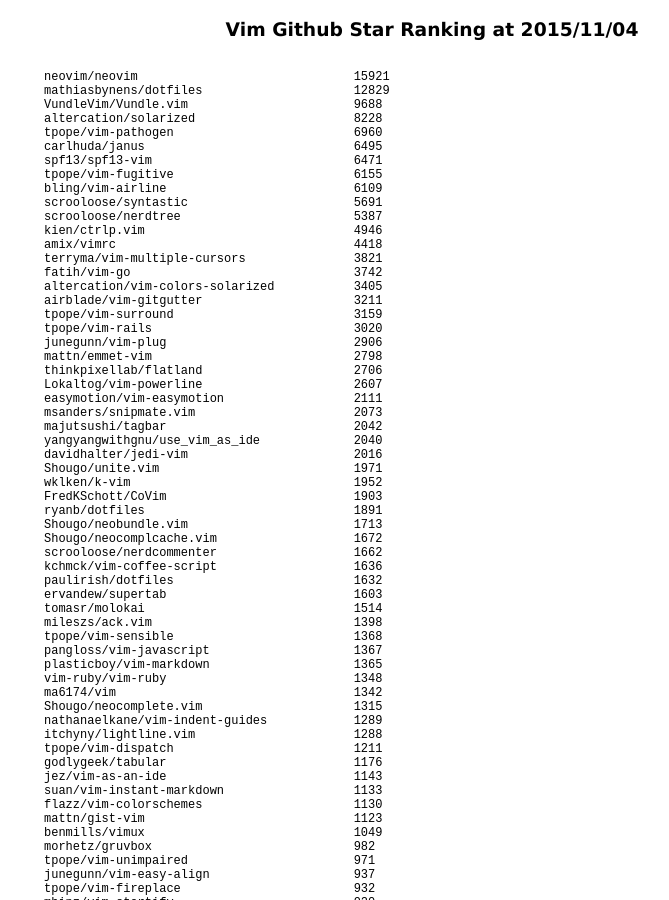
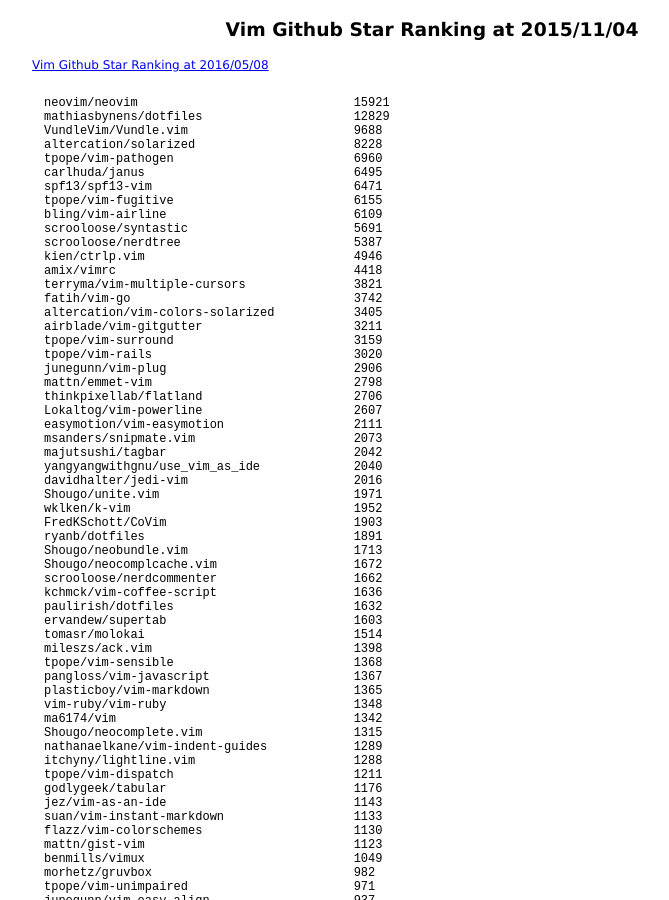
Before and after one commit to 38elements/38elements.github.com, a Jekyll site: the page built from _posts/2015-11-04-vim-repository-github-star-ranking.md, in a window 1280 px wide and 900 px high. Shown: the whole window, without its empty margins (208-877 px from the left). Built offline with Jekyll 4.4.1, drawn with Linux system fonts in a browser that asks for light colours.

Commit message:
Update 2015-11-04-vim-repository-github-star-ranking.md

```diff
--- a/_posts/2015-11-04-vim-repository-github-star-ranking.md
+++ b/_posts/2015-11-04-vim-repository-github-star-ranking.md
@@ -2,6 +2,7 @@
 layout: posts
 title: Vim Github Star Ranking at 2015/11/04
 ---
+[Vim Github Star Ranking at 2016/05/08](/2016/05/08/vim-repository-github-star-ranking.html)
 <pre style="background-color: white;border: none;">
 neovim/neovim                              15921
 mathiasbynens/dotfiles                     12829
```
